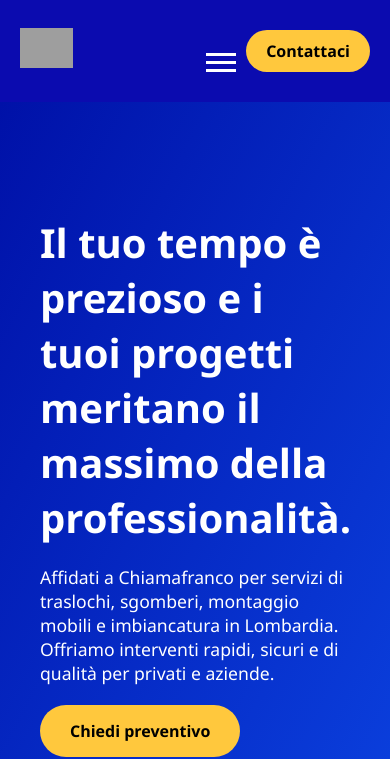
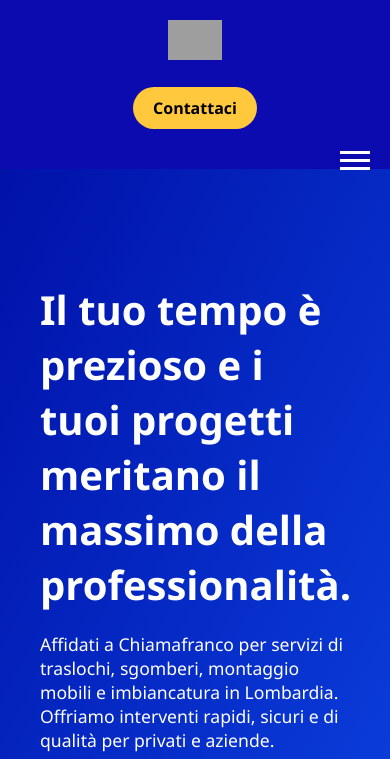
Before and after one commit to nildojauregui/chiamafranco, a plain HTML site: page index.html in a window 390 px wide. Shown: the top 759 px of the page. Drawn offline with Linux system fonts and the light colour scheme; grey boxes are pictures that could not be loaded.

Commit message:
Add files via upload

```diff
--- a/index.html
+++ b/index.html
@@ -261,6 +261,35 @@ header {
   text-decoration: none;
 }
 
+
+@media (max-width: 768px) {
+  header {
+    display: flex;
+    justify-content: space-between;
+    align-items: center;
+    flex-wrap: wrap;
+  }
+
+  .logo {
+    order: 1;
+    flex: 1;
+  }
+
+  .contact-button {
+    order: 2;
+    flex: 1;
+    text-align: center;
+    margin: 10px 0;
+  }
+
+  .hamburger-wrapper {
+    order: 3;
+    flex: 1;
+    display: flex;
+    justify-content: flex-end;
+  }
+}
+
 </style>
 </head>
 <body>
```
